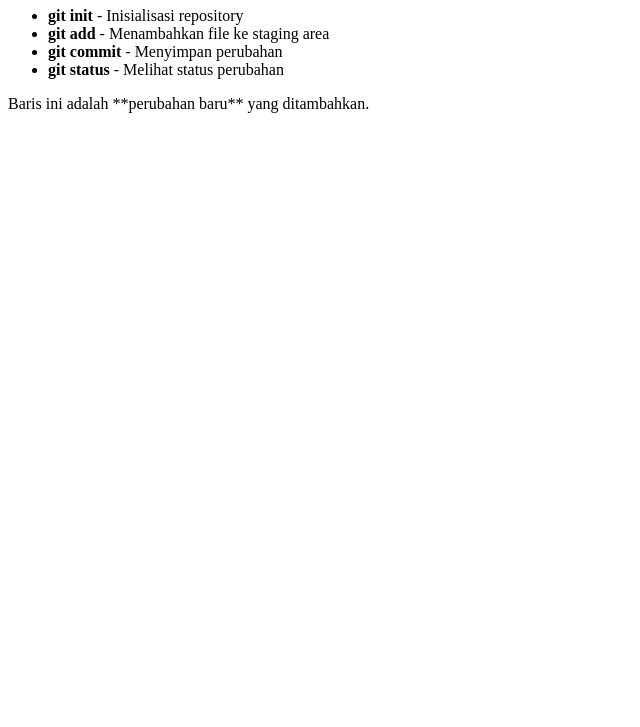
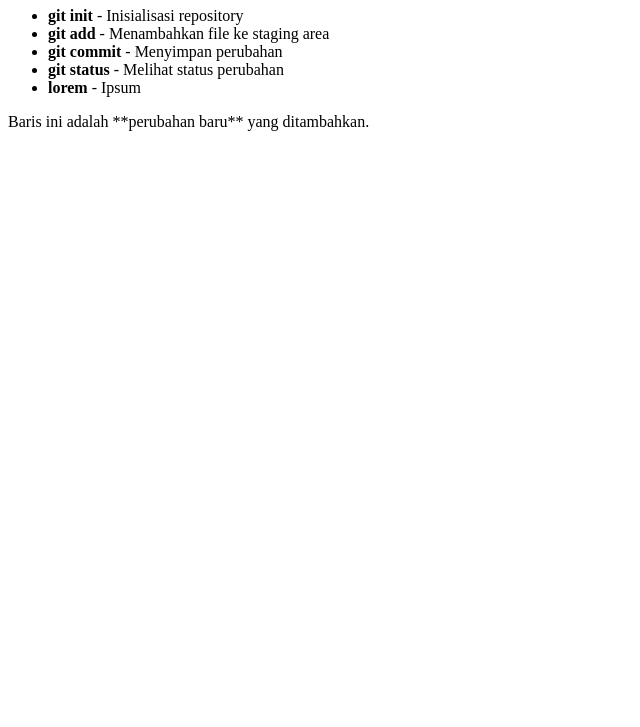
Before and after one commit to fandax88/git-testing, a plain HTML site: page index.html in a window 1280 px wide. Shown: the part 73-800 px from the top of the page, without its empty margins (0-640 px from the left). Drawn offline with Linux system fonts and the light colour scheme.

Commit message:
tambah lorem

```diff
--- a/index.html
+++ b/index.html
@@ -13,6 +13,7 @@
         <li><strong>git add</strong> - Menambahkan file ke staging area</li>
         <li><strong>git commit</strong> - Menyimpan perubahan</li>
         <li><strong>git status</strong> - Melihat status perubahan</li>
+        <li><strong>lorem</strong> - Ipsum</li>
     </ul>
 
     <p>Baris ini adalah **perubahan baru** yang ditambahkan.</p>
```
